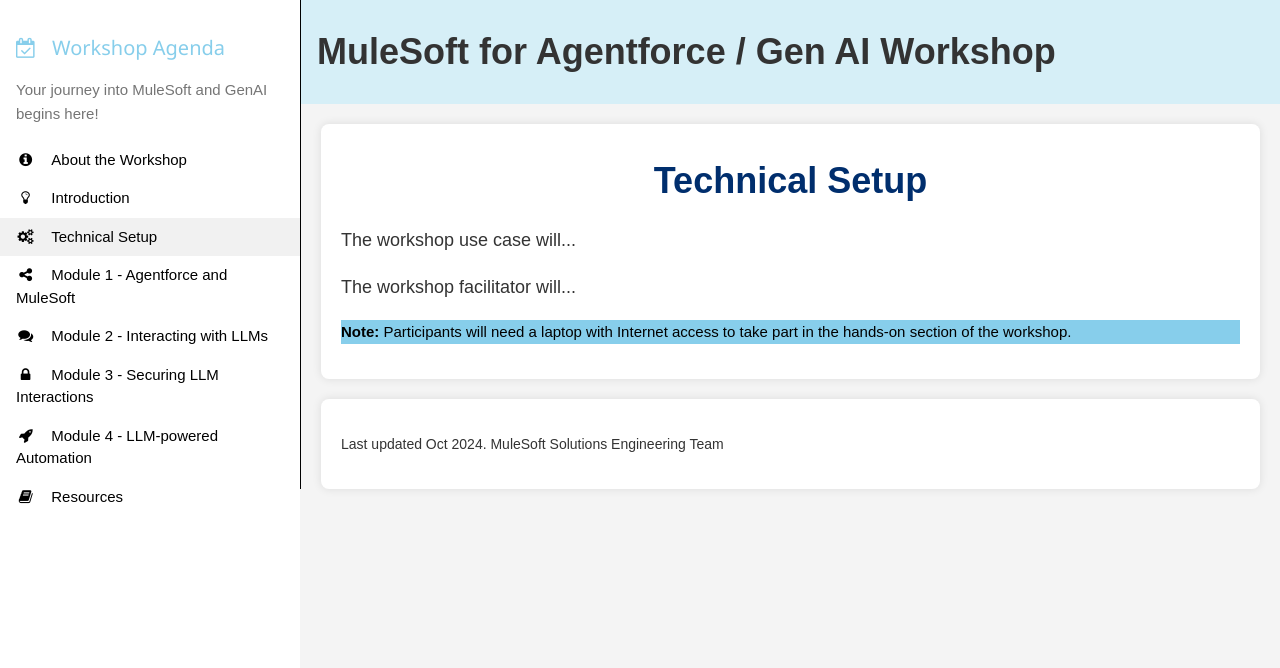
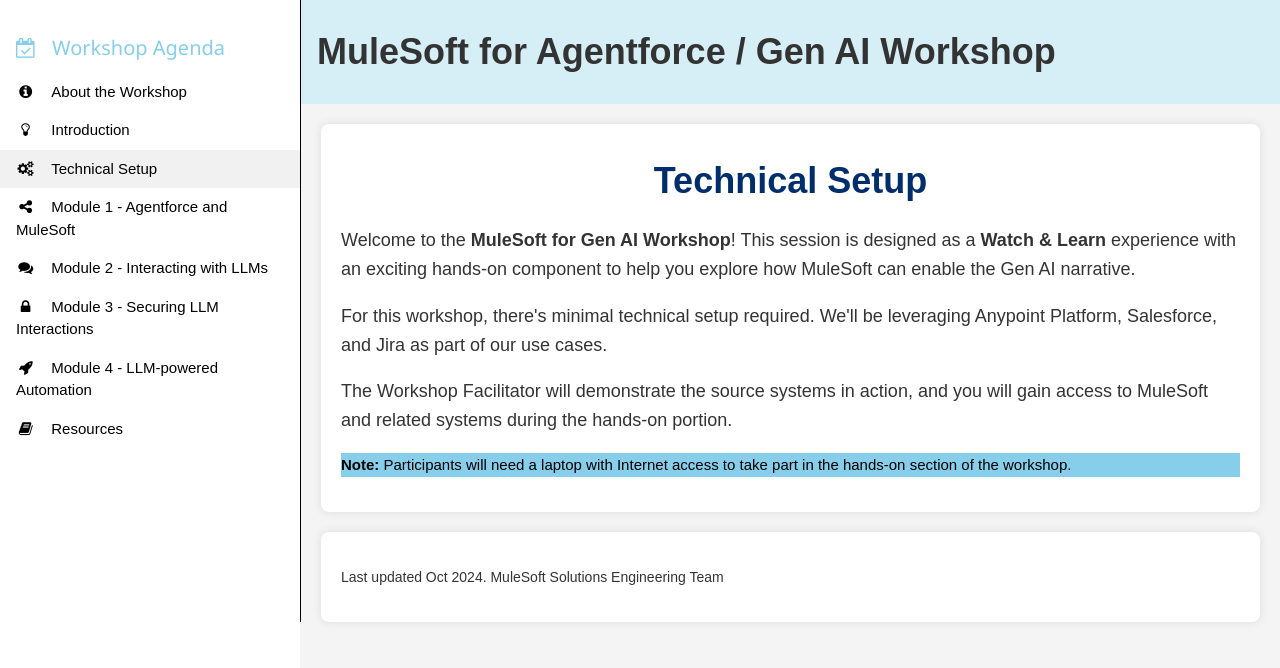
Before and after one commit to mule4genai-ws/mule4genai-ws.github.io, a plain HTML site: page website/tabs/techsetup.html in a window 1280 px wide. Drawn offline with nearby package versions, Linux system fonts and the light colour scheme; files that its build step writes are made by us from their sources; a script that the page names is missing.

Commit message:
updating tech setup

```diff
--- a/website/tabs/techsetup.html
+++ b/website/tabs/techsetup.html
@@ -49,7 +49,6 @@
         <i class="fa fa-remove"></i>
       </a>
       <h4 class="w3-text-light-blue"><i class="fa fa-calendar-check-o w3-margin-right"></i>Workshop Agenda</h4>
-      <p class="w3-text-grey">Your journey into MuleSoft and GenAI begins here!</p>
     </div>
     <div class="w3-bar-block">
       <a href="https://mule4genai-ws.github.io/index.html" class="w3-bar-item w3-button w3-padding w3-hover-light-blue"><i class="fa fa-info-circle fa-fw w3-margin-right"></i>About the Workshop</a>
@@ -77,8 +76,9 @@
 
 <section>
     <h1 class="w3-center w3-xxlarge" style="color: #002e6d;">Technical Setup</h1>
-    <p style="font-size: 1.2em; line-height: 1.6; color: #333;">The workshop use case will...</p>
-    <p style="font-size: 1.2em; line-height: 1.6; color: #333;">The workshop facilitator will... </p>
+    <p style="font-size: 1.2em; line-height: 1.6; color: #333;">Welcome to the <b>MuleSoft for Gen AI Workshop</b>! This session is designed as a <b>Watch & Learn</b> experience with an exciting hands-on component to help you explore how MuleSoft can enable the Gen AI narrative.</p>
+    <p style="font-size: 1.2em; line-height: 1.6; color: #333;">For this workshop, there's minimal technical setup required. We'll be leveraging Anypoint Platform, Salesforce, and Jira as part of our use cases.</p>
+    <p style="font-size: 1.2em; line-height: 1.6; color: #333;" >The Workshop Facilitator will demonstrate the source systems in action, and you will gain access to MuleSoft and related systems during the hands-on portion.</p>
     <p class="w3-padding-12 w3-light-blue" style="color: #002e6d;"><b>Note:</b> Participants will need a laptop with Internet access to take part in the hands-on section of the workshop.</p>
 </section>
 <div>
```
